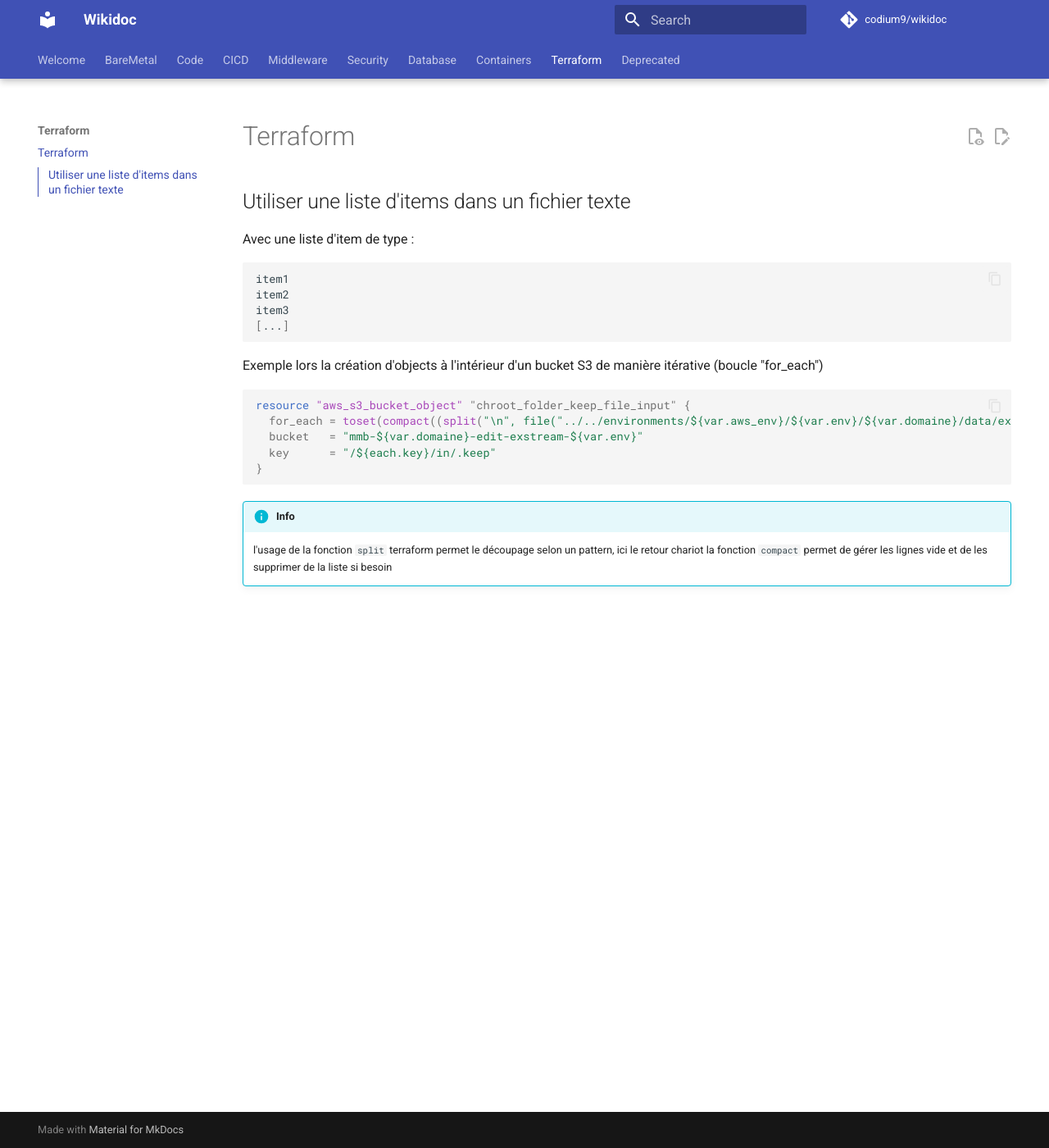
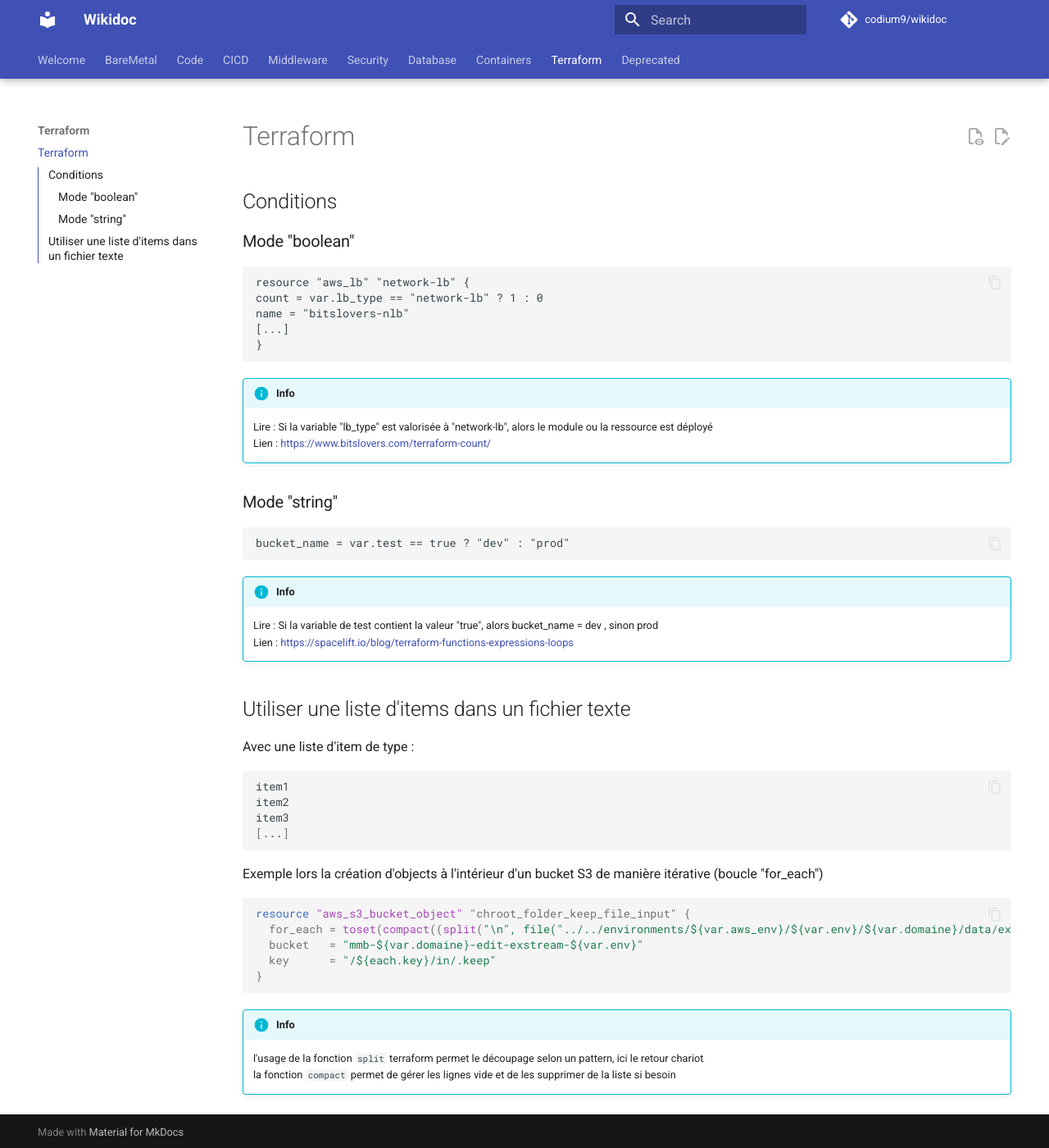
Before and after one commit to codium9/wikidoc, an MkDocs documentation site: the page built from docs/Terraform/Terraform.md, in a window 1280 px wide and 1400 px high. Shown: the whole window at 82% size. Built offline with MkDocs 1.6.1 and Material for MkDocs 9.7.7, drawn with Linux system fonts in a browser that asks for light colours; comment, search, counter and statistics services are not loaded.

Commit message:
📝 Conditions Terraform

```diff
--- a/docs/Terraform/Terraform.md
+++ b/docs/Terraform/Terraform.md
@@ -1,6 +1,27 @@
+## Conditions
+
+### Mode "boolean"
+
+    resource "aws_lb" "network-lb" {
+    count = var.lb_type == "network-lb" ? 1 : 0
+    name = "bitslovers-nlb"
+    [...]
+    }
+
+!!! info
+    Lire : Si la variable "lb_type" est valorisée à "network-lb", alors le module ou la ressource est déployé
+    Lien : [https://www.bitslovers.com/terraform-count/](https://www.bitslovers.com/terraform-count/)
+
+
+### Mode "string"
+
+    bucket_name = var.test == true ? "dev" : "prod"
+
+!!! info
+    Lire : Si la variable de test contient la valeur "true", alors bucket_name = dev , sinon prod
+    Lien : [https://spacelift.io/blog/terraform-functions-expressions-loops](https://spacelift.io/blog/terraform-functions-expressions-loops)
 
 ## Utiliser une liste d'items dans un fichier texte
-
 
 Avec une liste d'item de type :
 
```
